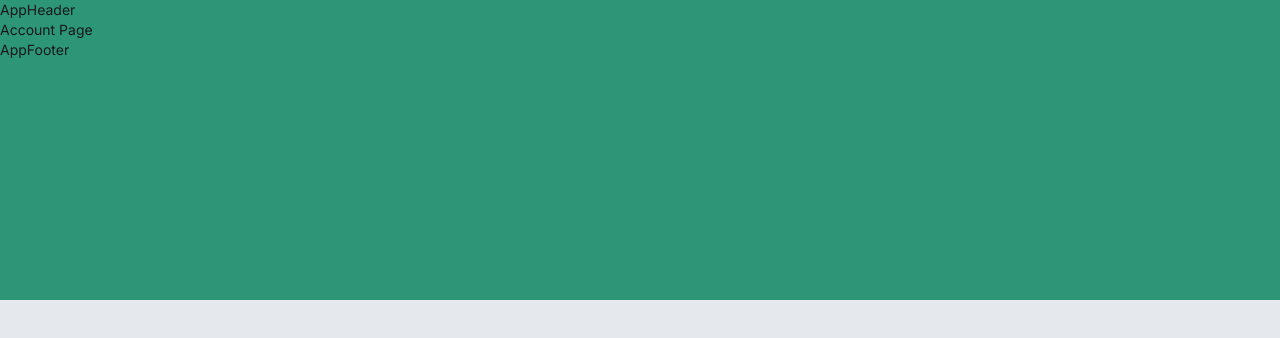
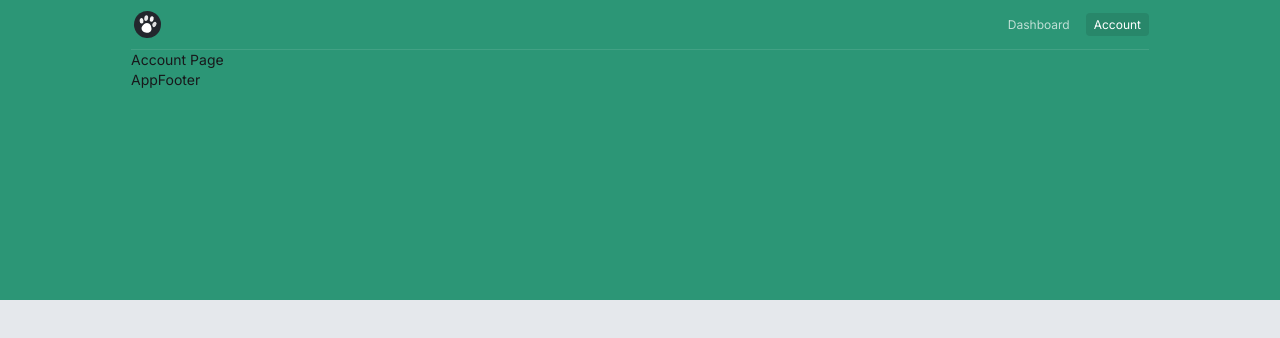
Before and after one commit to spencerattick/bytegrad-react-nextjs-course, a Next.js app in the folder petsoft/: page /app/account in a window 1280 px wide. Shown: the top 338 px of the page. Built offline with nearby package versions, Linux system fonts and the light colour scheme.

Commit message:
style app header

```diff
--- a/petsoft/src/app/(app)/app/layout.tsx
+++ b/petsoft/src/app/(app)/app/layout.tsx
@@ -7,9 +7,11 @@ export default function Layout({ children }: { children: React.ReactNode }) {
     <>
       <BackgroundPattern />
 
-      <AppHeader />
-      {children}
-      <AppFooter />
+      <div className="max-w-[1050px] mx-auto px-4">
+        <AppHeader />
+        {children}
+        <AppFooter />
+      </div>
     </>
   );
 }
--- a/petsoft/src/components/app-header.tsx
+++ b/petsoft/src/components/app-header.tsx
@@ -1,5 +1,47 @@
+"use client";
+
+import Link from "next/link";
+import Logo from "./logo";
+import { usePathname } from "next/navigation";
+import { cn } from "@/lib/utils";
+
+const routes = [
+  {
+    label: "Dashboard",
+    path: "/app/dashboard",
+  },
+  {
+    label: "Account",
+    path: "/app/account",
+  },
+];
+
 export default function AppHeader() {
+  const activePathname = usePathname();
   return (
-    <div>AppHeader</div>
-  )
+    <header className="flex justify-between items-center border-b border-white/10 py-2">
+      <Logo />
+      <nav>
+        <ul className="flex gap-2 text-xs">
+          {routes.map((route) => {
+            return (
+              <li key={route.path}>
+                <Link
+                  href={route.path}
+                  className={cn(
+                    "text-white/70  rounded-sm px-2 py-1 hover:text-white focus:text-white transition",
+                    {
+                      "bg-black/10 text-white": route.path === activePathname,
+                    }
+                  )}
+                >
+                  {route.label}
+                </Link>
+              </li>
+            );
+          })}
+        </ul>
+      </nav>
+    </header>
+  );
 }
```
